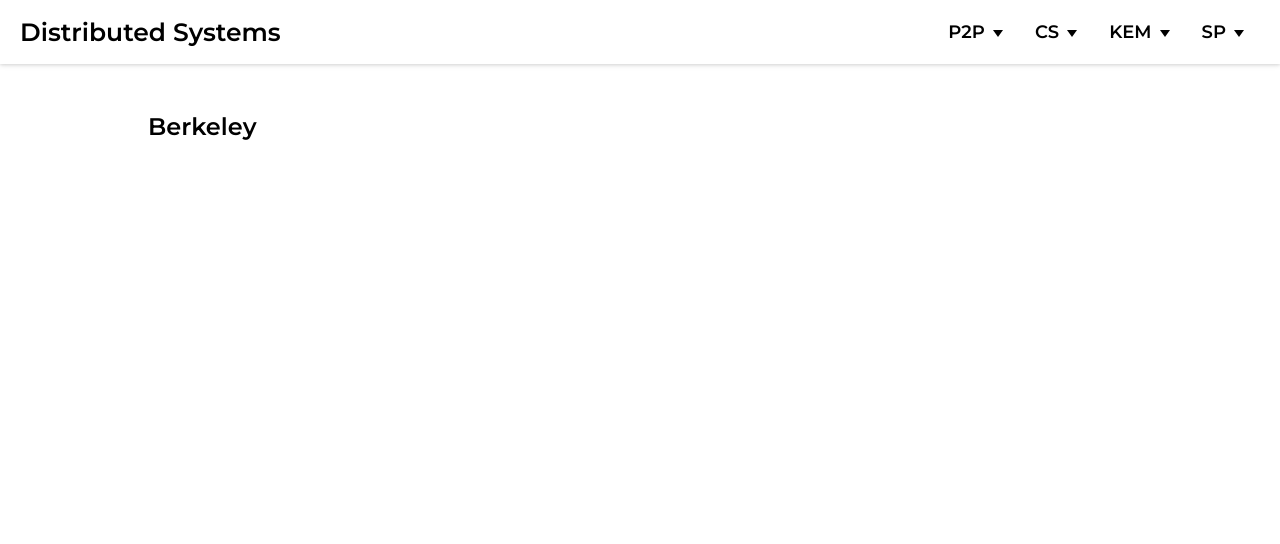
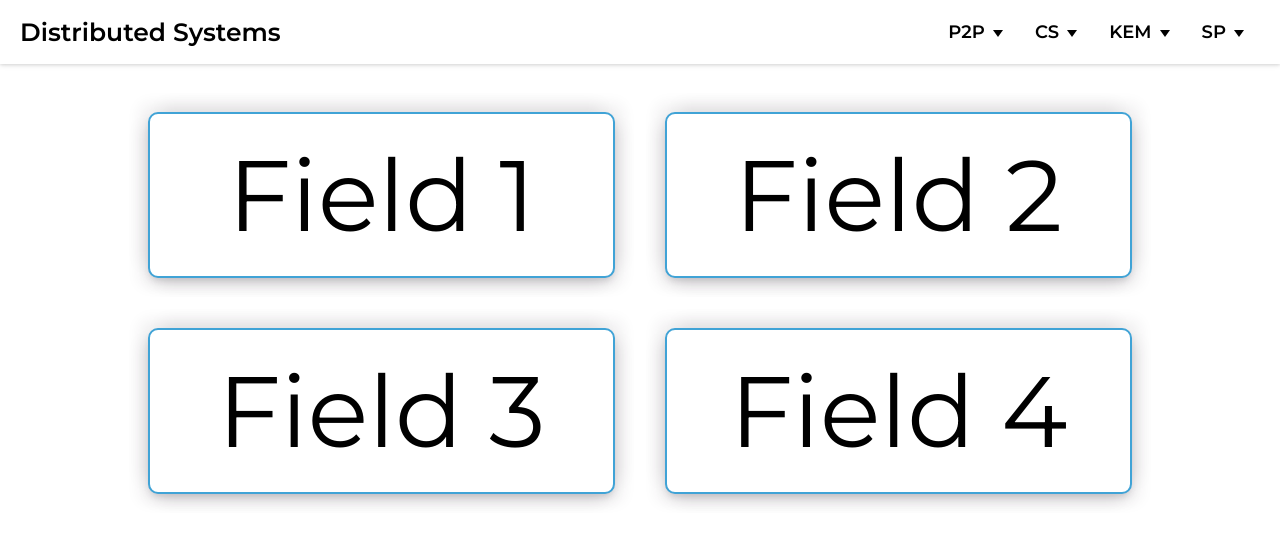
Before and after one commit to ukalto/Bachelorproject, a React (Create React App) app: page /berkeley in a window 1280 px wide. Shown: the top 544 px of the page. Built offline with nearby package versions, Linux system fonts and the light colour scheme.

Commit message:
added structure for every subpage

```diff
--- a/src/routes/berkeley/Berkeley.js
+++ b/src/routes/berkeley/Berkeley.js
@@ -1,7 +1,38 @@
 import React from 'react';
+import styled from "styled-components";
 
 const Berkeley = () => {
-  return <h2>Berkeley</h2>;
+  return (
+      <FieldGrid>
+        <Field>Field 1</Field>
+        <Field>Field 2</Field>
+        <Field>Field 3</Field>
+        <Field>Field 4</Field>
+      </FieldGrid>
+  );
 };
 
 export default Berkeley;
+
+const FieldGrid = styled.div`
+  display: grid;
+  grid-template-columns: repeat(2, 1fr);
+  gap: 50px;
+`;
+
+const Field = styled.button`
+  width: 100%;
+  padding: 20px;
+  font-size: 100px;
+  background-color: var(---primary); /* Make sure to define these variables in your CSS */
+  border-radius: 10px;
+  border: solid 2px var(---secondary);
+  color: var(---tertiary);
+  box-shadow: -10px -10px 15px -3px rgba(46, 41, 51, 0.08),
+    10px -10px 15px -3px rgba(46, 41, 51, 0.08),
+  -10px 10px 15px -3px rgba(46, 41, 51, 0.08),
+  10px 10px 15px -3px rgba(46, 41, 51, 0.08),
+  0 10px 15px -3px rgba(46, 41, 51, 0.08),
+  0 4px 6px -2px rgba(71, 63, 79, 0.16);
+  cursor: pointer;
+`;
--- a/src/routes/chord-system/ChordSystem.js
+++ b/src/routes/chord-system/ChordSystem.js
@@ -1,7 +1,38 @@
 import React from 'react';
+import styled from "styled-components";
 
 const ChordSystem = () => {
-  return <h2>ChordSystem</h2>;
+    return (
+        <FieldGrid>
+          <Field>Field 1</Field>
+          <Field>Field 2</Field>
+          <Field>Field 3</Field>
+          <Field>Field 4</Field>
+        </FieldGrid>
+    );
 };
 
 export default ChordSystem;
+
+const FieldGrid = styled.div`
+  display: grid;
+  grid-template-columns: repeat(2, 1fr);
+  gap: 50px;
+`;
+
+const Field = styled.button`
+  width: 100%;
+  padding: 20px;
+  font-size: 100px;
+  background-color: var(---primary); /* Make sure to define these variables in your CSS */
+  border-radius: 10px;
+  border: solid 2px var(---secondary);
+  color: var(---tertiary);
+  box-shadow: -10px -10px 15px -3px rgba(46, 41, 51, 0.08),
+    10px -10px 15px -3px rgba(46, 41, 51, 0.08),
+  -10px 10px 15px -3px rgba(46, 41, 51, 0.08),
+  10px 10px 15px -3px rgba(46, 41, 51, 0.08),
+  0 10px 15px -3px rgba(46, 41, 51, 0.08),
+  0 4px 6px -2px rgba(71, 63, 79, 0.16);
+  cursor: pointer;
+`;
--- a/src/routes/crypto-system/CryptoSystem.js
+++ b/src/routes/crypto-system/CryptoSystem.js
@@ -1,7 +1,38 @@
 import React from 'react';
+import styled from "styled-components";
 
 const CryptoSystem = () => {
-  return <h2>ChordSystem</h2>;
+  return (
+      <FieldGrid>
+        <Field>Field 1</Field>
+        <Field>Field 2</Field>
+        <Field>Field 3</Field>
+        <Field>Field 4</Field>
+      </FieldGrid>
+  );
 };
 
 export default CryptoSystem;
+
+const FieldGrid = styled.div`
+  display: grid;
+  grid-template-columns: repeat(2, 1fr);
+  gap: 50px;
+`;
+
+const Field = styled.button`
+  width: 100%;
+  padding: 20px;
+  font-size: 100px;
+  background-color: var(---primary); /* Make sure to define these variables in your CSS */
+  border-radius: 10px;
+  border: solid 2px var(---secondary);
+  color: var(---tertiary);
+  box-shadow: -10px -10px 15px -3px rgba(46, 41, 51, 0.08),
+    10px -10px 15px -3px rgba(46, 41, 51, 0.08),
+  -10px 10px 15px -3px rgba(46, 41, 51, 0.08),
+  10px 10px 15px -3px rgba(46, 41, 51, 0.08),
+  0 10px 15px -3px rgba(46, 41, 51, 0.08),
+  0 4px 6px -2px rgba(71, 63, 79, 0.16);
+  cursor: pointer;
+`;
--- a/src/routes/diffie-hellman/DiffieHellman.js
+++ b/src/routes/diffie-hellman/DiffieHellman.js
@@ -1,7 +1,38 @@
 import React from 'react';
+import styled from "styled-components";
 
 const DiffieHellman = () => {
-  return <h2>DiffieHellman</h2>;
+    return (
+        <FieldGrid>
+            <Field>Field 1</Field>
+            <Field>Field 2</Field>
+            <Field>Field 3</Field>
+            <Field>Field 4</Field>
+        </FieldGrid>
+    );
 };
 
 export default DiffieHellman;
+
+const FieldGrid = styled.div`
+  display: grid;
+  grid-template-columns: repeat(2, 1fr);
+  gap: 50px;
+`;
+
+const Field = styled.button`
+  width: 100%;
+  padding: 20px;
+  font-size: 100px;
+  background-color: var(---primary); /* Make sure to define these variables in your CSS */
+  border-radius: 10px;
+  border: solid 2px var(---secondary);
+  color: var(---tertiary);
+  box-shadow: -10px -10px 15px -3px rgba(46, 41, 51, 0.08),
+    10px -10px 15px -3px rgba(46, 41, 51, 0.08),
+  -10px 10px 15px -3px rgba(46, 41, 51, 0.08),
+  10px 10px 15px -3px rgba(46, 41, 51, 0.08),
+  0 10px 15px -3px rgba(46, 41, 51, 0.08),
+  0 4px 6px -2px rgba(71, 63, 79, 0.16);
+  cursor: pointer;
+`;
--- a/src/routes/greedy/Greedy.js
+++ b/src/routes/greedy/Greedy.js
@@ -1,7 +1,38 @@
 import React from 'react';
+import styled from "styled-components";
 
 const Greedy = () => {
-  return <h2>Greedy</h2>;
+    return (
+        <FieldGrid>
+            <Field>Field 1</Field>
+            <Field>Field 2</Field>
+            <Field>Field 3</Field>
+            <Field>Field 4</Field>
+        </FieldGrid>
+    );
 };
 
 export default Greedy;
+
+const FieldGrid = styled.div`
+  display: grid;
+  grid-template-columns: repeat(2, 1fr);
+  gap: 50px;
+`;
+
+const Field = styled.button`
+  width: 100%;
+  padding: 20px;
+  font-size: 100px;
+  background-color: var(---primary); /* Make sure to define these variables in your CSS */
+  border-radius: 10px;
+  border: solid 2px var(---secondary);
+  color: var(---tertiary);
+  box-shadow: -10px -10px 15px -3px rgba(46, 41, 51, 0.08),
+    10px -10px 15px -3px rgba(46, 41, 51, 0.08),
+  -10px 10px 15px -3px rgba(46, 41, 51, 0.08),
+  10px 10px 15px -3px rgba(46, 41, 51, 0.08),
+  0 10px 15px -3px rgba(46, 41, 51, 0.08),
+  0 4px 6px -2px rgba(71, 63, 79, 0.16);
+  cursor: pointer;
+`;
--- a/src/routes/kademlia/Kademlia.js
+++ b/src/routes/kademlia/Kademlia.js
@@ -1,7 +1,38 @@
 import React from 'react';
+import styled from "styled-components";
 
 const Kademlia = () => {
-  return <h2>Kademlia</h2>;
+    return (
+        <FieldGrid>
+            <Field>Field 1</Field>
+            <Field>Field 2</Field>
+            <Field>Field 3</Field>
+            <Field>Field 4</Field>
+        </FieldGrid>
+    );
 };
 
 export default Kademlia;
+
+const FieldGrid = styled.div`
+  display: grid;
+  grid-template-columns: repeat(2, 1fr);
+  gap: 50px;
+`;
+
+const Field = styled.button`
+  width: 100%;
+  padding: 20px;
+  font-size: 100px;
+  background-color: var(---primary); /* Make sure to define these variables in your CSS */
+  border-radius: 10px;
+  border: solid 2px var(---secondary);
+  color: var(---tertiary);
+  box-shadow: -10px -10px 15px -3px rgba(46, 41, 51, 0.08),
+    10px -10px 15px -3px rgba(46, 41, 51, 0.08),
+  -10px 10px 15px -3px rgba(46, 41, 51, 0.08),
+  10px 10px 15px -3px rgba(46, 41, 51, 0.08),
+  0 10px 15px -3px rgba(46, 41, 51, 0.08),
+  0 4px 6px -2px rgba(71, 63, 79, 0.16);
+  cursor: pointer;
+`;
--- a/src/routes/lamports-logical-clocks/LamportsLogicalClocks.js
+++ b/src/routes/lamports-logical-clocks/LamportsLogicalClocks.js
@@ -1,7 +1,38 @@
 import React from 'react';
+import styled from "styled-components";
 
 const LamportsLogicalClocks = () => {
-  return <h2>LamportsLogicalClocks</h2>;
+    return (
+        <FieldGrid>
+            <Field>Field 1</Field>
+            <Field>Field 2</Field>
+            <Field>Field 3</Field>
+            <Field>Field 4</Field>
+        </FieldGrid>
+    );
 };
 
 export default LamportsLogicalClocks;
+
+const FieldGrid = styled.div`
+  display: grid;
+  grid-template-columns: repeat(2, 1fr);
+  gap: 50px;
+`;
+
+const Field = styled.button`
+  width: 100%;
+  padding: 20px;
+  font-size: 100px;
+  background-color: var(---primary); /* Make sure to define these variables in your CSS */
+  border-radius: 10px;
+  border: solid 2px var(---secondary);
+  color: var(---tertiary);
+  box-shadow: -10px -10px 15px -3px rgba(46, 41, 51, 0.08),
+    10px -10px 15px -3px rgba(46, 41, 51, 0.08),
+  -10px 10px 15px -3px rgba(46, 41, 51, 0.08),
+  10px 10px 15px -3px rgba(46, 41, 51, 0.08),
+  0 10px 15px -3px rgba(46, 41, 51, 0.08),
+  0 4px 6px -2px rgba(71, 63, 79, 0.16);
+  cursor: pointer;
+`;
--- a/src/routes/vector-clock/VectorClock.js
+++ b/src/routes/vector-clock/VectorClock.js
@@ -1,7 +1,38 @@
 import React from 'react';
+import styled from "styled-components";
 
 const VectorClock = () => {
-  return <h2>VectorClock</h2>;
+    return (
+        <FieldGrid>
+            <Field>Field 1</Field>
+            <Field>Field 2</Field>
+            <Field>Field 3</Field>
+            <Field>Field 4</Field>
+        </FieldGrid>
+    );
 };
 
 export default VectorClock;
+
+const FieldGrid = styled.div`
+  display: grid;
+  grid-template-columns: repeat(2, 1fr);
+  gap: 50px;
+`;
+
+const Field = styled.button`
+  width: 100%;
+  padding: 20px;
+  font-size: 100px;
+  background-color: var(---primary); /* Make sure to define these variables in your CSS */
+  border-radius: 10px;
+  border: solid 2px var(---secondary);
+  color: var(---tertiary);
+  box-shadow: -10px -10px 15px -3px rgba(46, 41, 51, 0.08),
+    10px -10px 15px -3px rgba(46, 41, 51, 0.08),
+  -10px 10px 15px -3px rgba(46, 41, 51, 0.08),
+  10px 10px 15px -3px rgba(46, 41, 51, 0.08),
+  0 10px 15px -3px rgba(46, 41, 51, 0.08),
+  0 4px 6px -2px rgba(71, 63, 79, 0.16);
+  cursor: pointer;
+`;
```
